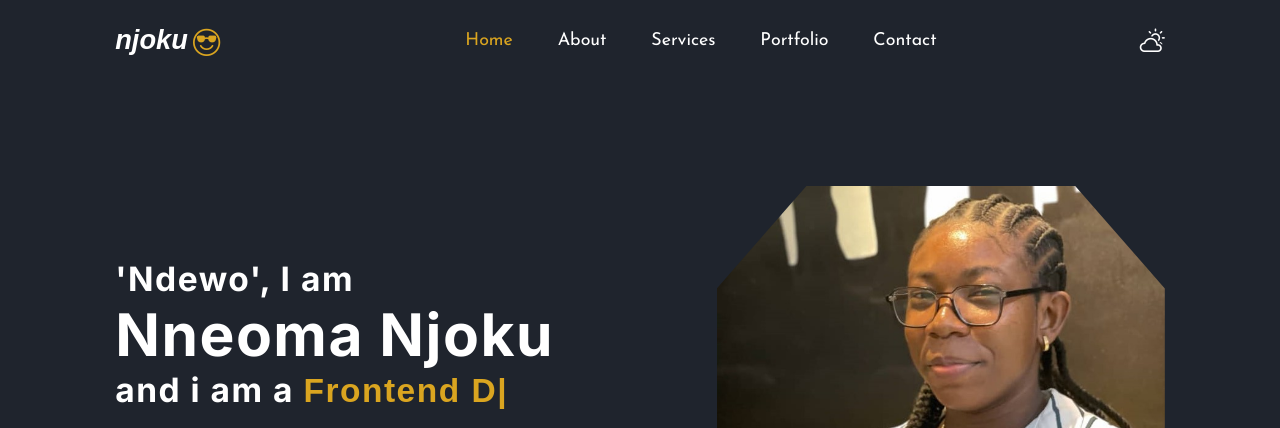
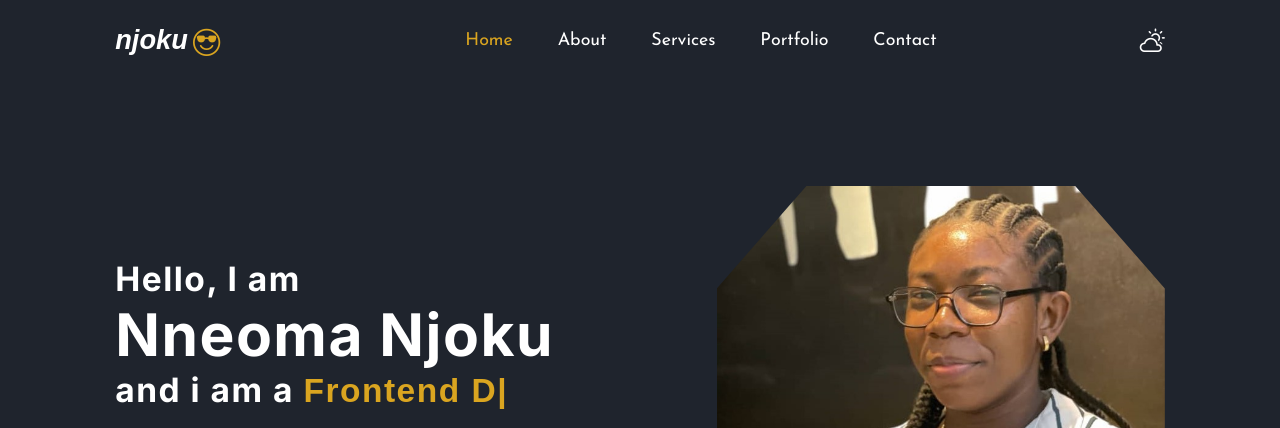
Before and after one commit to SatellitePeace/My-Portfolio, a plain HTML site: page index.html in a window 1280 px wide. Shown: the top 428 px of the page. Drawn offline with nearby package versions, Linux system fonts and the light colour scheme; a web font is replaced by a local one.

Commit message:
text correction

```diff
--- a/index.html
+++ b/index.html
@@ -30,7 +30,7 @@
     <!-- Home section markup -->
     <section class="home" id="home">
         <article class="home-content">
-            <h2>'Ndewo', I am</h1>
+            <h2>Hello, I am</h1>
                 <h1>Nneoma Njoku
             </h2>
             <h2>and i am a <span class="multiple-text"></span></h2>
```
